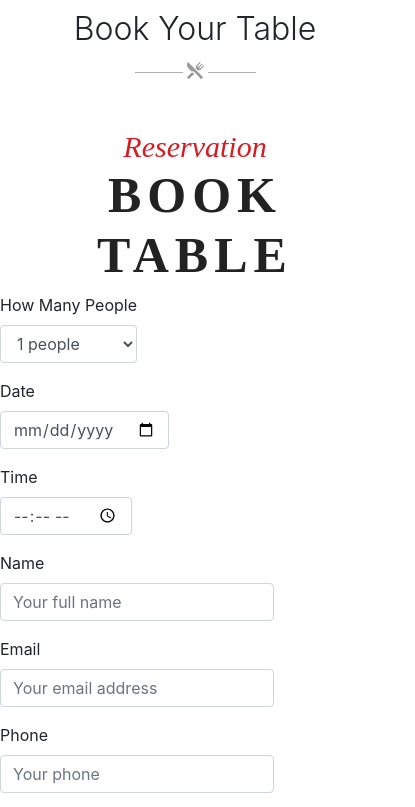
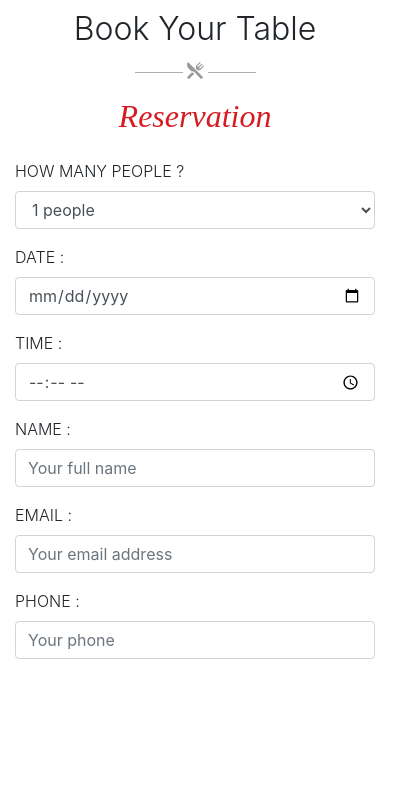
Before and after one commit to meetparikh12/resto-dine, a React (Create React App) app in the folder resto-dine-frontend/: page / in a window 390 px wide. Shown: the part 4980-5787 px from the top of the page, 415 px wide, since content can reach past the window. After the commit the page ends 5703 px from the top, so only its background shows below. Built offline with nearby package versions, Linux system fonts and the light colour scheme.

Commit message:
Completed booking table section for landing page

```diff
--- a/resto-dine-frontend/src/components/Reservation.css
+++ b/resto-dine-frontend/src/components/Reservation.css
@@ -1,78 +1,9 @@
-.table_title .title {
+.table_title h2 {
     font-family: Courgette;
-    font-size: 30px;
     line-height: 1.2;
     color: #d61c22;
 }
-.table_title .book-table-title {
-    font-family: Poppins;
-    font-weight: 700;
-    font-size: 50px;
-    line-height: 1.2;
-    color: #222222;
+.field-name {
+    font-weight: 300;
     text-transform: uppercase;
-    letter-spacing: 6px;
 }
-
-.txt9 {
-    font-family: Montserrat;
-    font-weight: 400;
-    font-size: 15px;
-    color: #555555;
-}
-
-.bo-rad-10 {
-    border-radius: 10px;
-}
-
-.bo2 {
-    border: 2px solid #d9d9d9;
-}
-
-.size12 {
-    width: 100%;
-    height: 50px;
-}
-
-.txt10 {
-    font-family: Montserrat;
-    font-weight: 400;
-    font-size: 14px;
-    color: #666666;
-}
-
-.pos-relative {
-    position: relative;
-}
-
-.m-b-23 {
-    margin-bottom: 23px;
-}
-
-.m-t-3 {
-    margin-top: 3px;
-}
-
-.select2-hidden-accessible {
-    border: 0 !important;
-    clip: rect(0 0 0 0) !important;
-    height: 1px !important;
-    margin: -1px !important;
-    overflow: hidden !important;
-    padding: 0 !important;
-    position: absolute !important;
-    width: 1px !important;
-}
-.select2-container {
-    display: block;
-    max-width: 100%;
-    width: auto !important;
-}
-
-.select2-container {
-    box-sizing: border-box;
-    display: inline-block;
-    margin: 0;
-    position: relative;
-    vertical-align: middle;
-}
--- a/resto-dine-frontend/src/components/Reservation.js
+++ b/resto-dine-frontend/src/components/Reservation.js
@@ -5,7 +5,7 @@ export default function Reservation() {
         <div className="booking_table">
         <br/>
             <div className="container">
-                    <div className="section-header mb-5">
+                <div className="section-header mb-3">
                     <h2>Book Your Table</h2>
                     <div className="asset">
                         <span></span>
@@ -13,23 +13,20 @@ export default function Reservation() {
                         <span></span>
                     </div>
                 </div>
+                <div className="row mb-3">
+                    <div className="col-md-12">
+                        <div className="table_title text-center">
+                            <h2 className="text-center"><i>Reservation</i></h2>
+                        </div>
+                    </div>
+                </div>
+                <form className="mb-5">
                     <div className="row">
-                            <div className="col-md-6">
-                                <div className="table_title text-center">
-                                    <span class="title text-center"><i>Reservation</i></span>
-                                    <h3 class="book-table-title text-center text-uppercase m-b-35 m-t-2">Book table</h3>
-                                </div>
-                                <form className="probootstrap-form">
-                                    <div className="row">
-                                        <div className="col-md-6">
-                                            <div className="row">
+                        <div className="col-md-4">
                             <div className="form-group">
-                                                <label for="people">How Many People</label>
-                                                <div className="form-field">
-                                                <select
-                                                    name="people"
-                                                    className="form-control"
-                                                >
+                                <span className="field-name" >How Many People ?</span>
+                                <div className="form-field mt-2">
+                                    <select name="people" className="form-control">
                                         <option value="#">1 people</option>
                                         <option value="#">2 people</option>
                                         <option value="#">3 people</option>
@@ -38,82 +35,51 @@ export default function Reservation() {
                                 </div>
                             </div>
                         </div>
-                                            <div className="row">
-
+                        <div className="col-md-4">
                             <div className="form-group">
-                                                <label for="date">Date</label>
-                                                <div className="form-field">
-                                                <input
-                                                    type="date"
-                                                    name="date"
-                                                    className="form-control"
-                                                ></input>
+                                <span className="field-name">Date :</span>
+                                <div className="form-field mt-2">
+                                    <input type="date" name="date" className="form-control"/>
+                                </div>
+                            </div>
+                        </div>
+                        <div className="col-md-4">
+                            <div className="form-group">
+                                <span className="field-name">Time :</span>
+                                <div className="form-field mt-2">
+                                    <input type="time" name="time" className="form-control"/>
+                                </div>
                             </div>
                         </div>
                     </div>
                     <div className="row">
+                        <div className="col-md-4">
                             <div className="form-group">
-                                                <label for="time">Time</label>
-                                                <div className="form-field">
-                                                <input
-                                                    type="time"
-                                                    name="time"
-                                                    className="form-control"
-                                                ></input>
+                                <span className="field-name">Name :</span>
+                                <div className="form-field mt-2">
+                                    <input type="text" name="name" className="form-control" placeholder="Your full name"/>
                                 </div>
                             </div>
                         </div>
-                                        </div>
-                                        <div className="col-md-6">
-                                            <div className="row">
+                        <div className="col-md-4">
                             <div className="form-group">
-                                                <label for="name">Name</label>
-                                                <div className="form-field">
-                                                <input
-                                                    type="text"
-                                                    name="name"
-                                                    className="form-control"
-                                                    placeholder="Your full name"
-                                                ></input>
+                                <span className="field-name">Email :</span>
+                                <div className="form-field mt-2">
+                                <input type="text" name="email" className="form-control" placeholder="Your email address"/>
                                 </div>
                             </div>
                         </div>
-
-                                            <div className="row">
+                        <div className="col-md-4">
                             <div className="form-group">
-                                                <label for="email">Email</label>
-                                                <div className="form-field">
-                                                <input
-                                                    type="text"
-                                                    name="email"
-                                                    className="form-control"
-                                                    placeholder="Your email address"
-                                                ></input>
-                                                </div>
-                                            </div>
-                                            </div>
-                                            <div className="row">
-                                            <div className="form-group">
-                                                <label for="phone">Phone</label>
-                                                <div className="form-field">
-                                                <input
-                                                    type="text"
-                                                    name="phone"
-                                                    className="form-control"
-                                                    placeholder="Your phone"
-                                                ></input>
-                                                </div>
+                                <span className="field-name">Phone :</span>
+                                <div className="form-field mt-2">
+                                <input type="text" name="phone" className="form-control" placeholder="Your phone"/>
                                 </div>
                             </div>
                         </div>
                     </div>
                 </form>
             </div>
-                            <div className="col-md-6">
-                                <img src ="https://previews.customer.envatousercontent.com/files/220083862/Inline%20Preview%20Image.jpg"/>
-                            </div>
-                        </div>
-                    </div>
         </div>
     )
 }
```
Lines whose indentation alone changed are shown as unchanged.
